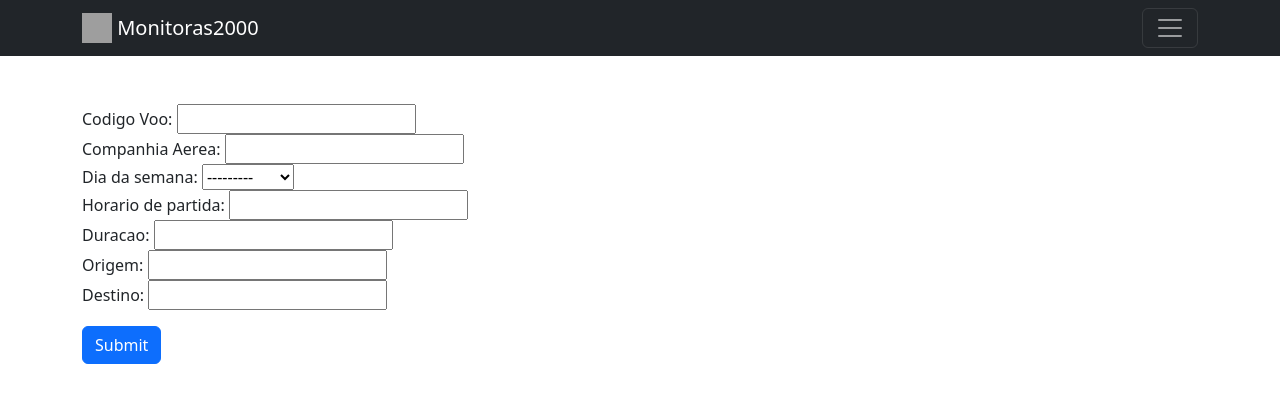
After one commit to otaviootavio/webapp, a Django app: page /create/base in a window 1280 px wide. The commit adds this page. Shown: the top 403 px of the page. Run offline with Django 4.2, Linux system fonts and the light colour scheme; the visitor is signed in with stand-in values (Sample User, id 1); grey boxes are pictures that could not be loaded.

Commit message:
branch do otavio

```diff
--- /dev/null
+++ b/mysite/app/forms.py
@@ -0,0 +1,22 @@
+from dataclasses import fields
+from django import forms
+from app.models import DIAS_SEMANA, VooBase
+
+class VooBaseForm(forms.ModelForm):
+
+    class Meta:
+        model = VooBase
+        fields = ('codigo_voo','companhia_aerea','dia_da_semana','horario_partida_base','duracao_base','origem','destino')
+        labels = {
+            'codigo_voo':'Codigo Voo',
+            'companhia_aerea':'Companhia Aerea',
+            'dia_da_semana':'Dia da semana',
+            'horario_partida_base':'Horario de partida',
+            'duracao_base':'Duracao',
+            'origem':'Origem',
+            'destino':'Destino'
+        }
+
+
+    def __init__(self, *args, **kwargs):
+        super(VooBaseForm, self).__init__(*args, **kwargs)
--- a/mysite/app/models.py
+++ b/mysite/app/models.py
@@ -1,9 +1,9 @@
 from datetime import datetime, timedelta, time
 from math import floor
 from django.db import models
+from django.forms import ModelForm
 
-class VooBase(models.Model):
-    DIAS_SEMANA = (
+DIAS_SEMANA = (
         ('SEG','Segunda'),
         ('TER','Terca'),
         ('QUA','Quarta'),
@@ -12,10 +12,12 @@ class VooBase(models.Model):
         ('SAB','Sabado'),
         ('DOM','Domingo')
     )
+
+class VooBase(models.Model):
     codigo_voo = models.CharField(max_length=200, null=False)
     companhia_aerea = models.CharField(max_length=200, null=False)
     dia_da_semana = models.CharField(max_length = 3, choices = DIAS_SEMANA)
-    horario_partida_base = models.TimeField(auto_now=False, auto_now_add=False, null=True)
+    horario_partida_base = models.IntegerField(null=True)
     duracao_base = models.IntegerField(null=False)
     origem = models.CharField(max_length=200, null=False)
     destino = models.CharField(max_length=200, null=False)
--- a/mysite/app/views.py
+++ b/mysite/app/views.py
@@ -5,29 +5,43 @@ from django.contrib.auth import authenticate, login, logout
 from datetime import datetime
 from django.shortcuts import render, redirect
 from app.models import VooBase
+from django.forms import modelformset_factory
+
+from app.forms import VooBaseForm
 
 # Create your views here.
 
-globalAccess = ""
+# @login_required
+# def createBase(request):
+#     if request.method == 'POST':
+
+#         horario_partida_array = request.POST.get('duracao').split(":")
+#         horario_partida_sec_int = int(horario_partida_array[0])*3600 + int(horario_partida_array[1])*60
+
+#         duracao_array = request.POST.get('duracao').split(":")
+#         duracao_sec_int = int(duracao_array[0])*3600 + int(duracao_array[1])*60
+
+#         novo_voo_base = VooBase.objects.create(
+#             codigo_voo = request.POST.get('codigo-voo'),
+#             companhia_aerea = request.POST.get('companhia-aerea'),
+#             dia_da_semana = request.POST.get('dia-da-semana')[:3].upper(),
+#             horario_partida_base = horario_partida_sec_int,
+#             duracao_base = duracao_sec_int,
+#             origem = request.POST.get('origem'),
+#             destino = request.POST.get('destino')
+#         )
+#         return render(request,"create-base.html")
+#     return render(request,"create-base.html")
 
 @login_required
-def create(request):
+def createBase(request):
     if request.method == 'POST':
-
-        data_partida_date = string_to_date(request.POST.get('data-hora-partida'))
-        data_chegada_date = string_to_date(request.POST.get('data-hora-chegada'))
-
-        novo_voo_base = VooBase.objects.create(
-            codigo_voo = request.POST.get('numero-voo'),
-            companhia_aerea = request.POST.get('companhia-aerea'),
-            dia_da_semana = data_partida_date.weekday(),
-            horario_partida_base = data_partida_date.time(),
-            duracao_base = (data_chegada_date - data_partida_date).seconds,
-            origem = request.POST.get('origem'),
-            destino = request.POST.get('destino')
-        )
-        return render(request,"create.html")
-    return render(request,"create.html")
+        form = VooBaseForm(request.POST)
+        if form.is_valid():
+            form.save()
+    else:
+        form = VooBaseForm()
+    return render(request, 'create-base.html', {'form': form})
 
 def string_to_date(str_format):
     try:
--- a/mysite/mysite/urls.py
+++ b/mysite/mysite/urls.py
@@ -6,7 +6,7 @@ urlpatterns = [
     path('', views.login_view, name=''),
     path('admin/', admin.site.urls, name='admin'),
     path('olamundo/', views.olamundo, name='olamundo'),
-    path('create/', views.create, name='create'),
+    path('create/base', views.createBase, name='create-base'),
     path('update/<str:codigo>', views.update, name='update'),
     path('delete/', views.delete, name='delete'),
     path('flight-data/', views.flightData, name='flight-data'),
--- a/mysite/template/CRUD.html
+++ b/mysite/template/CRUD.html
@@ -9,7 +9,7 @@
           <h5 class="card-title">Cadastrar voo</h5>
             <p class="card-text">Crie, altere ou consulte voos no sistema.</p>
             <div class="text-center">
-              <a type="button" href="{% url 'create' %}"  class="btn-primary btn">Cadastrar</a>
+              <a type="button" href="{% url 'create-base' %}"  class="btn-primary btn">Cadastrar</a>
             </div>
         </div>
       </div>
--- /dev/null
+++ b/mysite/template/create-base.html
@@ -0,0 +1,20 @@
+{% extends 'base.html' %}
+
+{% block content %}
+
+<form class="d-flex" method="POST">
+  {% csrf_token %}
+  <div class="col">
+    <div class="mb-3">
+      {% for field in form %}
+        <div class="fieldWrapper">
+          {{ field.errors }}
+          {{ field.label_tag }} {{ field }}
+        </div>
+    {% endfor %}
+    </div>
+    <button type="submit" class="btn btn-primary">Submit</button>
+  </div>
+</form>
+
+{% endblock %}
```
Also changed, not shown: mysite/template/create.html (deleted, +0 -48 lines).
